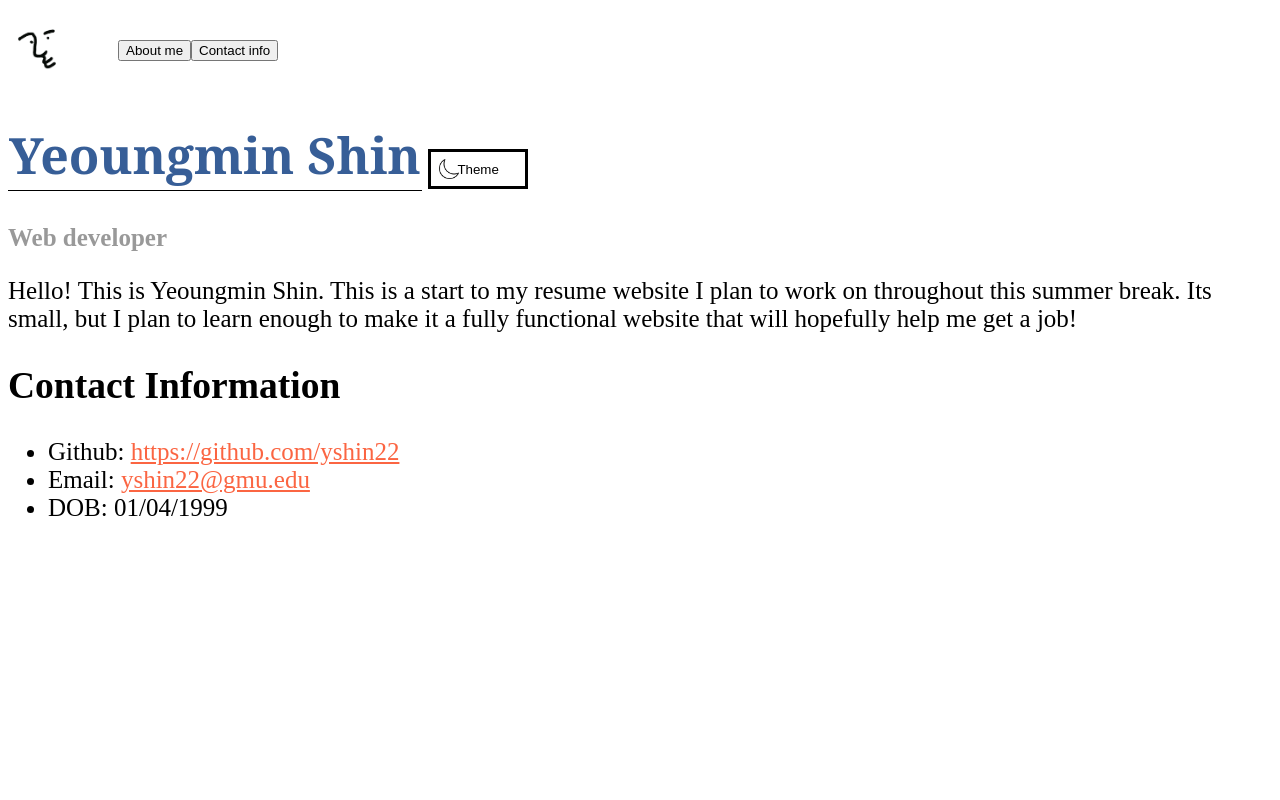
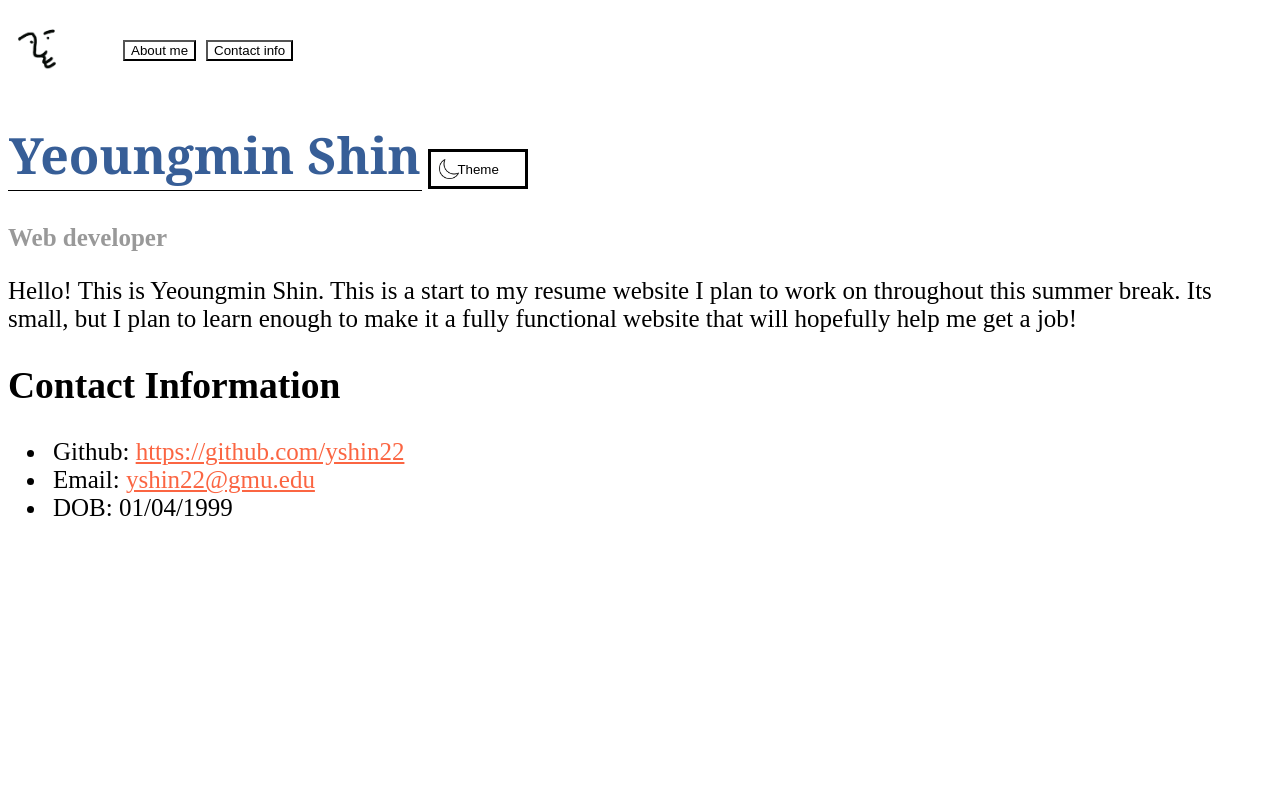
Before and after one commit to yshin22/js_practice, a plain HTML site: page index.html in a window 1280 px wide. Shown: the top 800 px of the page. Drawn offline with Linux system fonts and the light colour scheme.

Commit message:
logo and nav edit

```diff
--- a/index.html
+++ b/index.html
@@ -21,8 +21,16 @@
                         <div class="top-navigation-main">
                             <nav class="main-nav">
                                 <ul class="main-menu">
-                                    <li class="menu-elem"><input type="Button" class="menu-btn" value="About me"/></li>
-                                    <li class="menu-elem"><input type="Button" class="menu-btn" value="Contact info"/></li>
+                                    <li class="menu-elem">
+                                        <a href="pages/aboutme.html">
+                                            <button class="menu-btn">About me</button>
+                                        </a>
+                                    </li>
+                                    <li class="menu-elem">
+                                        <a href="pages/contact.html">
+                                            <button class="menu-btn">Contact info</button>
+                                        </a>
+                                    </li>
                                 </ul>
                             </nav>
                         </div>
--- a/styles/styles.css
+++ b/styles/styles.css
@@ -36,9 +36,25 @@ body {
     height: 70px;
 }
 
-.main-menu {
+ul.main-menu {
     display: flex;
     list-style: none;
+    align-items: center;
+    justify-content: space-between;
+}
+
+li {
+    display: list-item;
+    padding: 0 5px;
+}
+
+.menu-elem {
+    position:relative;
+}
+
+.menu-btn {
+    background-color: transparent;
+    cursor: pointer;
 }
 
 
```
Also changed, not shown: pages/aboutme.html (+6 -0 lines), pages/contact.html (+6 -3 lines), navbar.html (added).
